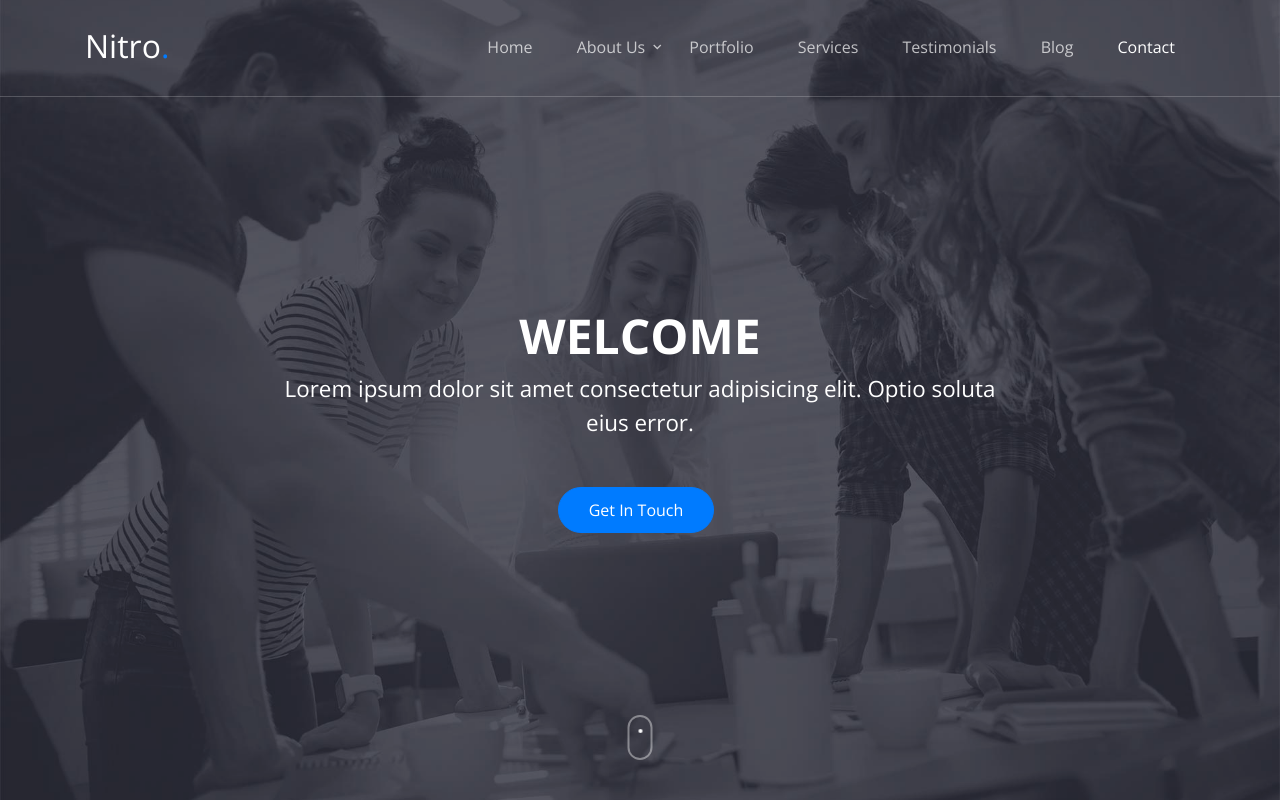
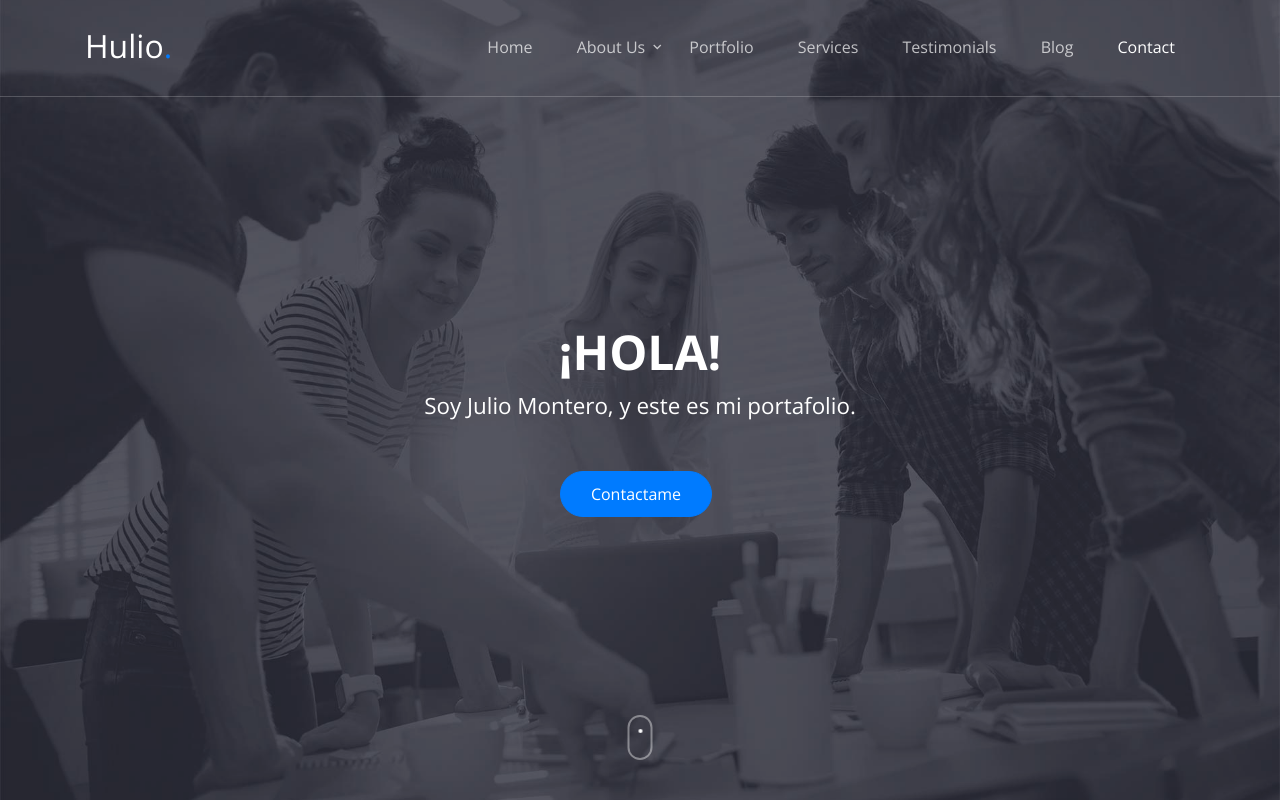
Before and after one commit to Hulillo/hulillo.github.io, a plain HTML site: page index.html in a window 1280 px wide. Shown: the top 800 px of the page. Drawn offline with nearby package versions, Linux system fonts and the light colour scheme; files whose address does not match are found by name.

Commit message:
fix: cambios en el enunciado del principio y nombre arriba a la esquina

```diff
--- a/index.html
+++ b/index.html
@@ -55,7 +55,7 @@
         <div class="row align-items-center">
 
           <div class="col-6 col-xl-2">
-            <h1 class="mb-0 site-logo"><a href="index.html" class="h2 mb-0">Nitro<span class="text-primary">.</span> </a></h1>
+            <h1 class="mb-0 site-logo"><a href="index.html" class="h2 mb-0">Hulio<span class="text-primary">.</span> </a></h1>
           </div>
 
           <div class="col-12 col-md-10 d-none d-xl-block">
@@ -106,10 +106,10 @@
 
 
           <div class="col-md-8 mt-lg-5 text-center">
-            <h1 class="text-uppercase" data-aos="fade-up">Welcome</h1>
-            <p class="mb-5 desc"  data-aos="fade-up" data-aos-delay="100">Lorem ipsum dolor sit amet consectetur adipisicing elit. Optio soluta eius error.</p>
+            <h1 class="text-uppercase" data-aos="fade-up">¡Hola!</h1>
+            <p class="mb-5 desc"  data-aos="fade-up" data-aos-delay="100">Soy Julio Montero, y este es mi portafolio.</p>
             <div data-aos="fade-up" data-aos-delay="100">
-              <a href="#contact-section" class="btn smoothscroll btn-primary mr-2 mb-2">Get In Touch</a>
+              <a href="#contact-section" class="btn smoothscroll btn-primary mr-2 mb-2">Contactame</a>
             </div>
           </div>
 
```
